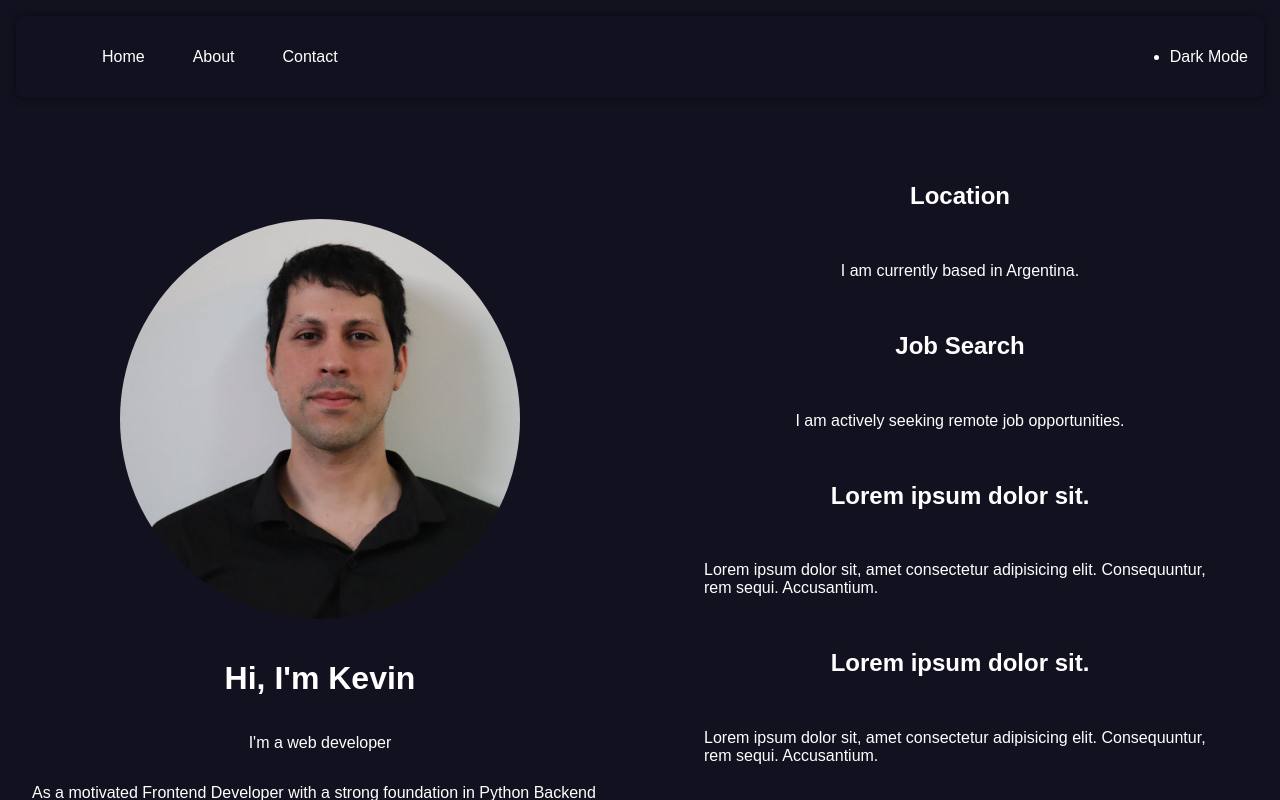
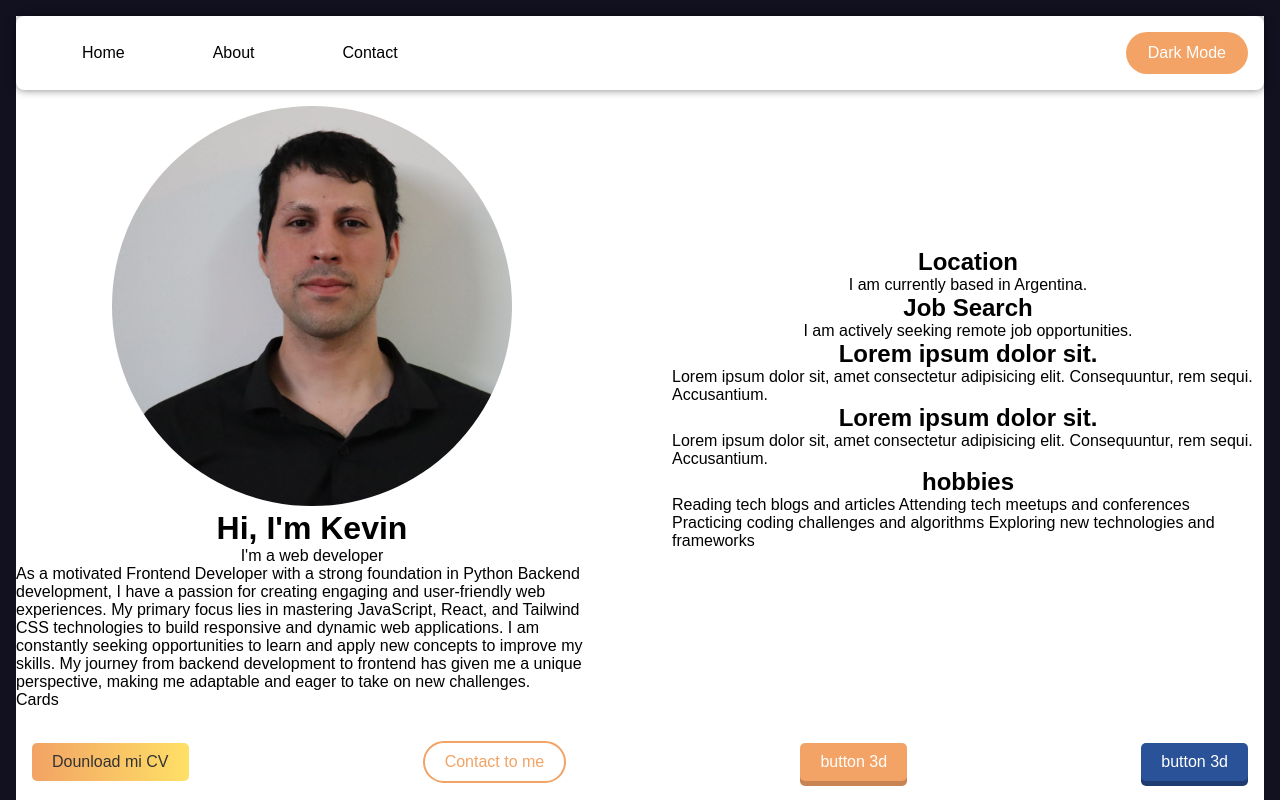
Before and after one commit to kevinduhamelhayes/DarkModes, a React (Vite) app in the folder DarkModes/: page / in a window 1280 px wide. Shown: the top 800 px of the page. Built offline with nearby package versions, Linux system fonts and the light colour scheme.

Commit message:
add darkmodes

```diff
--- a/DarkModes/src/App.jsx
+++ b/DarkModes/src/App.jsx
@@ -1,3 +1,4 @@
+import { useState } from "react"
 import "./App.css"
 import Body from "./components/Body"
 import Cards from "./components/Cards"
@@ -5,14 +6,15 @@ import Contact from "./components/Contact"
 import Footer from "./components/Footer"
 import Navbar from "./components/Navbar"
 function App() {
+  const [darkMode, setDarkMode] = useState(false)
   return (
-    <>
-      <Navbar />
+    <div className={`App ${darkMode ? "dark-mode" : "light-mode"}`}>
+      <Navbar setDarkMode={setDarkMode} darkMode={darkMode} />
       <Body />
       <Cards />
       <Contact />
       <Footer />
-    </>
+    </div>
   )
 }
 
--- a/DarkModes/src/components/Contact.jsx
+++ b/DarkModes/src/components/Contact.jsx
@@ -2,8 +2,10 @@ import "./styles/Contact.css"
 const Contact = () => {
   return (
     <div className="contact-container">
-      <button className="contact-container-button-1">Dounload mi CV</button>
-      <button className="contact-container-button-2">Contact to me</button>
+      <button className="button-gradient-light">Dounload mi CV</button>
+      <button className="button-gradient-dark">Contact to me</button>
+      <button className="button-3d-light">button 3d</button>
+      <button className="button-3d-dark">button 3d</button>
     </div>
   )
 }
--- a/DarkModes/src/components/Navbar.jsx
+++ b/DarkModes/src/components/Navbar.jsx
@@ -1,5 +1,5 @@
 import "./styles/Navbar.css"
-const Navbar = () => {
+const Navbar = ({ setDarkMode, darkMode }) => {
   return (
     <nav className="navbar">
       <div className="right">
@@ -10,11 +10,9 @@ const Navbar = () => {
         </ul>
       </div>
       <div className="left">
-        <ul className="ul-nav- left">
-          <li className="li-nav-left">
-            Dark Mode
-          </li>
-        </ul>
+        <button className="btn-darkmode" onClick={() => setDarkMode(!darkMode)}>
+          Dark Mode
+        </button>
       </div>
     </nav>
   )
--- a/DarkModes/src/components/styles/Body.css
+++ b/DarkModes/src/components/styles/Body.css
@@ -1,10 +1,15 @@
+*{
+  margin: 0;
+  padding: 0;
+  box-sizing: border-box;
+}
 .body-container{
   display: grid;
   grid-template-columns: 1fr 1fr;
   align-items: center;
   justify-content: space-between;
   gap: 4rem;
-  padding: 1rem;
+
 }
 img{
   width: 400px;
@@ -25,6 +30,4 @@ img{
   align-items: center;
   justify-content: space-between;
 
-  padding: 1rem;
-  margin-top: 1rem;
 }
--- a/DarkModes/src/components/styles/Cards.css
+++ b/DarkModes/src/components/styles/Cards.css
@@ -0,0 +1,5 @@
+*{
+  padding: 0;
+  margin: 0;
+  box-sizing: border-box;
+}
--- a/DarkModes/src/components/styles/Contact.css
+++ b/DarkModes/src/components/styles/Contact.css
@@ -1,3 +1,9 @@
+*{
+  margin: 0;
+  padding: 0;
+  box-sizing: border-box;
+}
+
 .contact-container{
   display: flex;
   flex-direction: row;
@@ -12,31 +18,74 @@
   cursor: pointer;
   text-shadow: 0 0 0.5rem rgba(255, 255, 255, 0.5);
 }
-.contact-container-button-1{
-  width: 100%;
-  height: 70px;
-  border-radius: 2rem;
-  font-size: 30px;
-  font-weight: bold;
-  color: var(--text-button);
-  background-color: #E4332B;
+.button-gradient-light {
+  background: linear-gradient(to right, #f2a365, #ffe066);
   border: none;
+  color: #333;
+  padding: 10px 20px;
+  text-align: center;
+  text-decoration: none;
+  display: inline-block;
+  font-size: 16px;
+  border-radius: 5px;
+  transition: 0.5s;
 }
-.contact-container-button-1:hover{
-  cursor: pointer;
-  text-shadow: 0 0 0.5rem rgba(255, 255, 255, 0.5);
+.button-gradient-light:hover {
+  background: linear-gradient(to right, #ffe066, #f2a365);
+  color: #fff;
 }
-.contact-container-button-2{
-  width: 100%;
-  height: 70px;
-  border-radius: 2rem;
-  font-size: 30px;
-  font-weight: bold;
-  color: var(--text-button);
-  background-color: #3D5BC8;
+.button-gradient-dark {
+  background-color: #fff;
+  border: 2px solid #f2a365;
+  color: #f2a365;
+  padding: 10px 20px;
+  text-align: center;
+  text-decoration: none;
+  display: inline-block;
+  font-size: 16px;
+  border-radius: 50px;
+  transition: 0.3s;
+}
+
+.button-gradient-dark:hover {
+  background-color: #f2a365;
+  color: #fff;
+}
+.button-3d-light {
+  background-color: #f2a365;
   border: none;
+  color: #fff;
+  padding: 10px 20px;
+  text-align: center;
+  text-decoration: none;
+  display: inline-block;
+  font-size: 16px;
+  border-radius: 5px;
+  box-shadow: 0px 5px #c88452;
+  transition: 0.3s;
 }
-.contact-container-button-2:hover{
-  cursor: pointer;
-  text-shadow: 0 0 0.5rem rgba(255, 255, 255, 0.5);
+
+.button-3d-light:hover {
+  background-color: #f2a365;
+  box-shadow: 0px 2px #c88452;
+  transform: translateY(3px);
 }
+.button-3d-dark {
+  background-color: #2a5298;
+  border: none;
+  color: #fff;
+  padding: 10px 20px;
+  text-align: center;
+  text-decoration: none;
+  display: inline-block;
+  font-size: 16px;
+  border-radius: 5px;
+  box-shadow: 0px 5px #1e3c72;
+  transition: 0.3s;
+}
+
+.button-3d-dark:hover {
+  background-color: #2a5298;
+  box-shadow: 0px 2px #1e3c72;
+  transform: translateY(3px);
+}
--- a/DarkModes/src/components/styles/Footer.css
+++ b/DarkModes/src/components/styles/Footer.css
@@ -1,3 +1,9 @@
+*{
+  margin: 0;
+  padding: 0;
+  box-sizing: border-box;
+}
+
 .footer{
   padding: 1rem;
   display: flex;
--- a/DarkModes/src/components/styles/Navbar.css
+++ b/DarkModes/src/components/styles/Navbar.css
@@ -1,3 +1,8 @@
+*{
+  margin: 0;
+  padding: 0;
+  box-sizing: border-box;
+}
 .navbar{
   padding: 1rem;
   display: flex;
@@ -20,9 +25,34 @@
   list-style: none;
 }
 .ul-nav-right li{
-  cursor: pointer;
-  transition: all 0.5s ease;
+  padding: 10px 20px;
+  transition: all 0.7s ease;
+
 }
 .ul-nav-right li:hover{
-  text-shadow: 0 0 0.5rem rgba(255, 255, 255, 0.5);
+  background-color: #f2a365;
+  border: none;
+  color: #fff;
+  padding: 10px 20px;
+  text-align: center;
+  text-decoration: none;
+
+  font-size: 16px;
 }
+.btn-darkmode{
+  background-color: #f2a365;
+  color: #fff;
+  padding: 10px 20px;
+  text-align: center;
+  text-decoration: none;
+  display: inline-block;
+  font-size: 16px;
+  border-radius: 50px;
+  transition: 0.3s;
+  border: transparent 2px solid;
+}
+.btn-darkmode:hover{
+  background-color: #fff;
+  color: #f2a365;
+  border: black 2px solid;
+}
--- a/DarkModes/src/index.css
+++ b/DarkModes/src/index.css
@@ -0,0 +1,19 @@
+
+*{
+  padding: 0;
+  margin: 0;
+  box-sizing: border-box;
+}
+
+
+.dark-mode {
+  background-color: black ;
+  color: white;
+}
+.light-mode {
+  background-color: white;
+  color: black;
+}
+.App{
+  transition: all 0.3s ease-in-out;
+}
```
